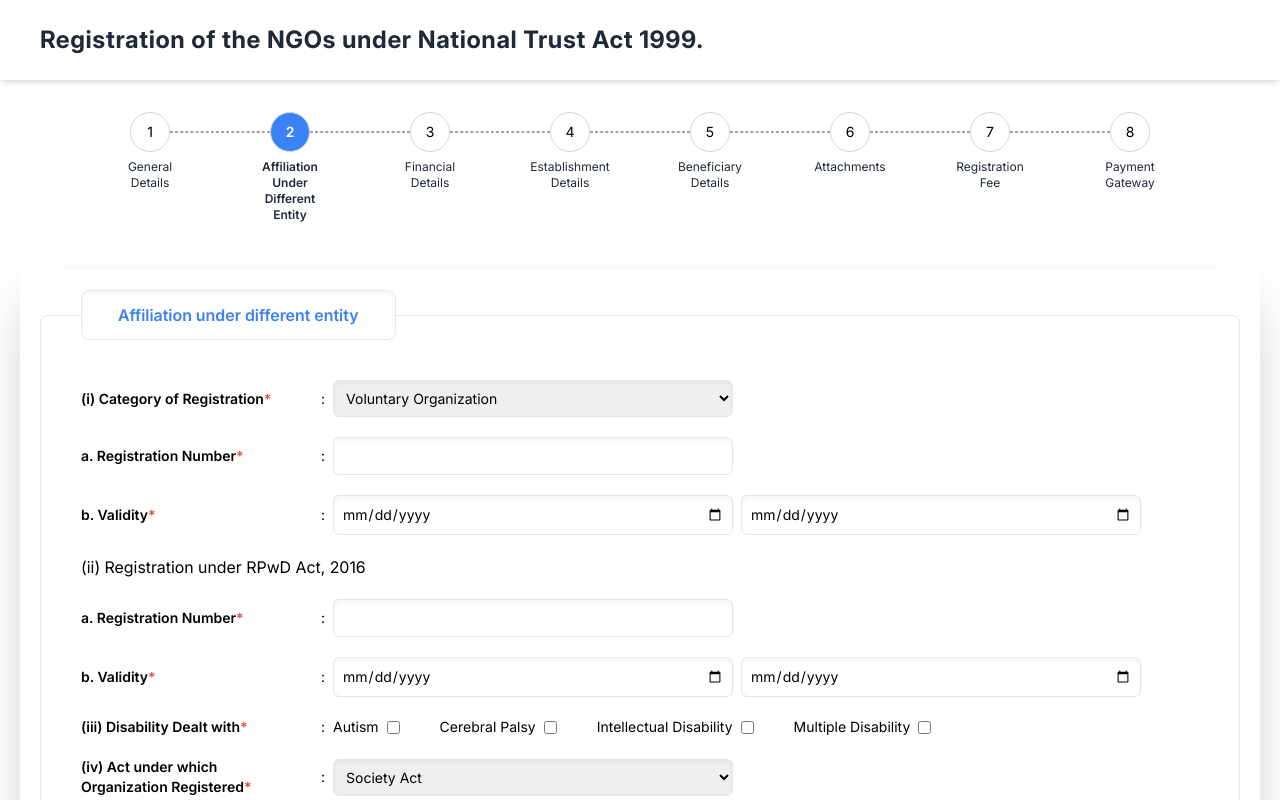
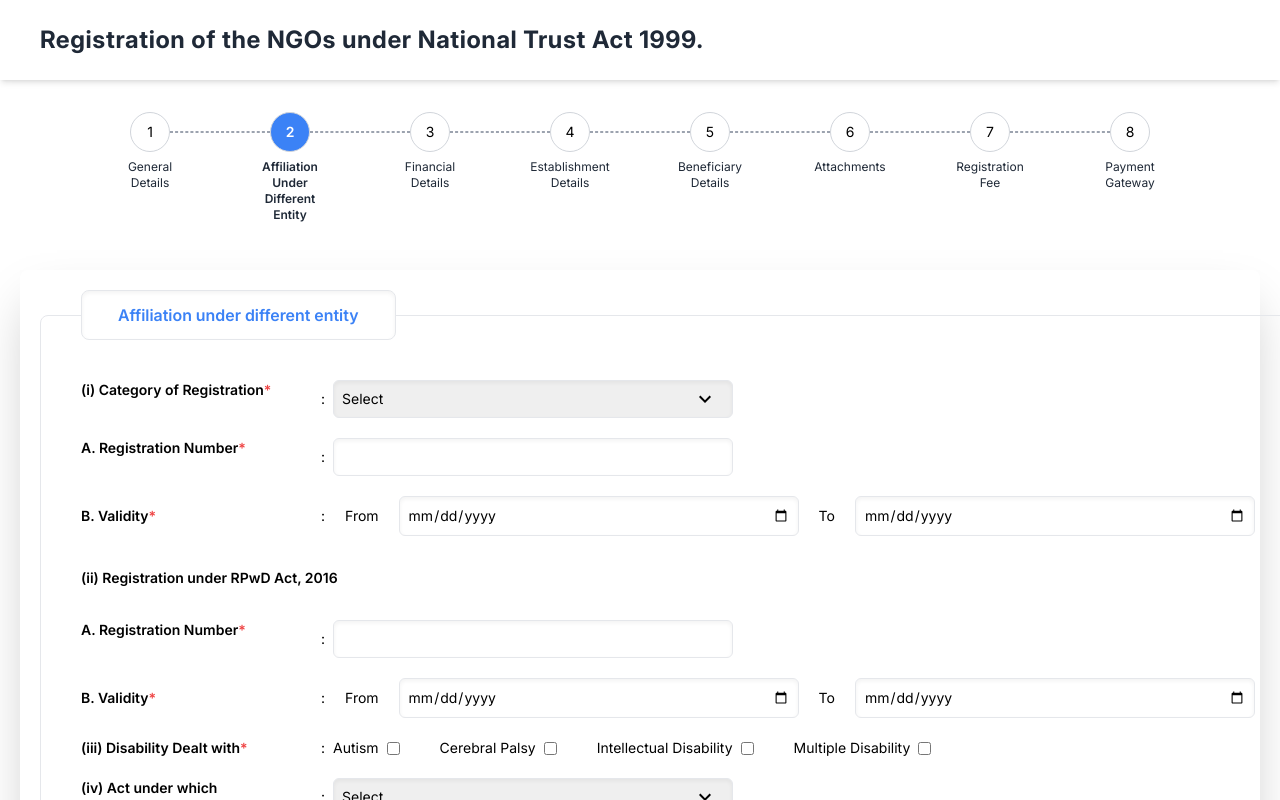
Before and after one commit to iamgauravkhare/ngo-form-app, a React (Vite) app: page / in a window 1280 px wide. Both pictures are taken after typing "Sample", "Sample", "Sample", "Sample", "5", "name@example.com" into the empty fields and a click on the input "Save & Next". Shown: the top 800 px of the page. Built offline with nearby package versions, Linux system fonts and the light colour scheme.

Commit message:
ui update

```diff
--- a/src/components/StepTwoForm.jsx
+++ b/src/components/StepTwoForm.jsx
@@ -1,6 +1,9 @@
 import React from "react";
 import { useDispatch } from "react-redux";
 import { updateCurrentStep } from "../store/formSlice";
+import SubHeading from "./SubHeading";
+import NormalInput from "./NormalInput";
+import Dropdown from "./Dropdown";
 
 const StepTwoForm = () => {
   const dispatch = useDispatch();
@@ -21,55 +24,31 @@ const StepTwoForm = () => {
             <legend className="py-3 px-9 border border-gray-200 rounded-lg text-blue-500 shadow-inner font-semibold">
               Affiliation under different entity
             </legend>
-
+            <Dropdown
+              title={"(i) Category of Registration"}
+              options={[
+                "Voluntary Organization",
+                "Association of Parents of PwDs",
+                "Association of Persons with Disability",
+              ]}
+            />
+            <NormalInput title={"a. Registration Number"} type={"text"} />
             <div className="flex gap-10 text-sm items-center">
               <label htmlFor="orgName" className="font-semibold w-[200px]">
-                (i) Category of Registration
+                B. Validity
                 <span className="text-red-500">*</span>
               </label>
-              <div className="flex items-center gap-2">
+              <div className="flex items-center gap-5">
                 <span>:</span>
-                <select
-                  name="orgName"
-                  id="orgName"
-                  className="border border-gray-200 rounded-md p-2 shadow-inner min-w-[400px]"
-                >
-                  <option value="">Voluntary Organization</option>
-                  <option value=""> Association of Parents of PwDs </option>
-                  <option value="">
-                    Association of Persons with Disability
-                  </option>
-                </select>
-              </div>
-            </div>
-            <div className="flex gap-10 text-sm items-center">
-              <label htmlFor="orgName" className="font-semibold w-[200px]">
-                a. Registration Number
-                <span className="text-red-500">*</span>
-              </label>
-              <div className="flex items-center gap-2">
-                <span>:</span>
-                <input
-                  type="text"
-                  name="orgName"
-                  id="orgName"
-                  className="border border-gray-200 rounded-md p-2 shadow-inner min-w-[400px]"
-                />
-              </div>
-            </div>
-            <div className="flex gap-10 text-sm items-center">
-              <label htmlFor="orgName" className="font-semibold w-[200px]">
-                b. Validity
-                <span className="text-red-500">*</span>
-              </label>
-              <div className="flex items-center gap-2">
-                <span>:</span>
+                <span>From</span>
                 <input
                   type="date"
                   name="orgName"
                   id="orgName"
                   className="border border-gray-200 rounded-md p-2 shadow-inner min-w-[400px]"
                 />
+                <span>To</span>
+
                 <input
                   type="date"
                   name="orgName"
@@ -78,35 +57,24 @@ const StepTwoForm = () => {
                 />
               </div>
             </div>
-            <h2>(ii) Registration under RPwD Act, 2016 </h2>
+            <SubHeading heading={"(ii) Registration under RPwD Act, 2016"} />
+            <NormalInput title={"a. Registration Number"} type={"text"} />
             <div className="flex gap-10 text-sm items-center">
               <label htmlFor="orgName" className="font-semibold w-[200px]">
-                a. Registration Number
+                B. Validity
                 <span className="text-red-500">*</span>
               </label>
-              <div className="flex items-center gap-2">
+              <div className="flex items-center gap-5">
                 <span>:</span>
-                <input
-                  type="text"
-                  name="orgName"
-                  id="orgName"
-                  className="border border-gray-200 rounded-md p-2 shadow-inner min-w-[400px]"
-                />
-              </div>
-            </div>
-            <div className="flex gap-10 text-sm items-center">
-              <label htmlFor="orgName" className="font-semibold w-[200px]">
-                b. Validity
-                <span className="text-red-500">*</span>
-              </label>
-              <div className="flex items-center gap-2">
-                <span>:</span>
+                <span>From</span>
                 <input
                   type="date"
                   name="orgName"
                   id="orgName"
                   className="border border-gray-200 rounded-md p-2 shadow-inner min-w-[400px]"
                 />
+                <span>To</span>
+
                 <input
                   type="date"
                   name="orgName"
@@ -146,46 +114,44 @@ const StepTwoForm = () => {
                 </div>
               </div>
             </div>
+            <Dropdown
+              title={"(iv) Act under which Organization Registered"}
+              options={[
+                "Society Act",
+                "Company Act",
+                "Public Charitable Trust",
+              ]}
+            />
+            <NormalInput title={"a. Registration Number"} type={"text"} />
+            <NormalInput title={"b. Valid Till"} type={"date"} />
+            <SubHeading
+              heading={
+                "(v) If, registered under Foreign Contribution Regulation Act (FCRA)"
+              }
+            />
+
+            <NormalInput title={"a. Registration Number"} type={"text"} />
+            <NormalInput title={"b. Valid Till"} type={"date"} />
+            <SubHeading
+              heading={"(vi) If earlier registered with National Trust"}
+            />
+            <NormalInput title={"a. Registration Number"} type={"text"} />
             <div className="flex gap-10 text-sm items-center">
               <label htmlFor="orgName" className="font-semibold w-[200px]">
-                (iv) Act under which Organization Registered
+                B. Validity
                 <span className="text-red-500">*</span>
               </label>
-              <div className="flex items-center gap-2">
+              <div className="flex items-center gap-5">
                 <span>:</span>
-                <select
-                  name="orgName"
-                  id="orgName"
-                  className="border border-gray-200 rounded-md p-2 shadow-inner min-w-[400px]"
-                >
-                  <option value=""> Society Act</option>
-                  <option value=""> Company Act </option>
-                  <option value="">Public Charitable Trust</option>
-                </select>
-              </div>
-            </div>
-            <div className="flex gap-10 text-sm items-center">
-              <label htmlFor="orgName" className="font-semibold w-[200px]">
-                a. Registration Number
-                <span className="text-red-500">*</span>
-              </label>
-              <div className="flex items-center gap-2">
-                <span>:</span>
+                <span>From</span>
                 <input
-                  type="text"
+                  type="date"
                   name="orgName"
                   id="orgName"
                   className="border border-gray-200 rounded-md p-2 shadow-inner min-w-[400px]"
                 />
-              </div>
-            </div>
-            <div className="flex gap-10 text-sm items-center">
-              <label htmlFor="orgName" className="font-semibold w-[200px]">
-                b. Valid Till
-                <span className="text-red-500">*</span>
-              </label>
-              <div className="flex items-center gap-2">
-                <span>:</span>
+                <span>To</span>
+
                 <input
                   type="date"
                   name="orgName"
@@ -194,140 +160,16 @@ const StepTwoForm = () => {
                 />
               </div>
             </div>
-            <h2>
-              (v) If, registered under Foreign Contribution Regulation Act
-              (FCRA)
-            </h2>
-            <div className="flex gap-10 text-sm items-center">
-              <label htmlFor="orgName" className="font-semibold w-[200px]">
-                a. Registration Number
-                <span className="text-red-500">*</span>
-              </label>
-              <div className="flex items-center gap-2">
-                <span>:</span>
-                <input
-                  type="text"
-                  name="orgName"
-                  id="orgName"
-                  className="border border-gray-200 rounded-md p-2 shadow-inner min-w-[400px]"
-                />
-              </div>
-            </div>
-            <div className="flex gap-10 text-sm items-center">
-              <label htmlFor="orgName" className="font-semibold w-[200px]">
-                b. Valid Till
-                <span className="text-red-500">*</span>
-              </label>
-              <div className="flex items-center gap-2">
-                <span>:</span>
-                <input
-                  type="date"
-                  name="orgName"
-                  id="orgName"
-                  className="border border-gray-200 rounded-md p-2 shadow-inner min-w-[400px]"
-                />
-              </div>
-            </div>
-            <h2>(vi) If earlier registered with National Trust</h2>
-            <div className="flex gap-10 text-sm items-center">
-              <label htmlFor="orgName" className="font-semibold w-[200px]">
-                a. Registration Number
-                <span className="text-red-500">*</span>
-              </label>
-              <div className="flex items-center gap-2">
-                <span>:</span>
-                <input
-                  type="text"
-                  name="orgName"
-                  id="orgName"
-                  className="border border-gray-200 rounded-md p-2 shadow-inner min-w-[400px]"
-                />
-              </div>
-            </div>
-            <div className="flex gap-10 text-sm items-center">
-              <label htmlFor="orgName" className="font-semibold w-[200px]">
-                b. Validity
-                <span className="text-red-500">*</span>
-              </label>
-              <div className="flex items-center gap-2">
-                <span>:</span>
-                <input
-                  type="date"
-                  name="orgName"
-                  id="orgName"
-                  className="border border-gray-200 rounded-md p-2 shadow-inner min-w-[400px]"
-                />
-                <input
-                  type="date"
-                  name="orgName"
-                  id="orgName"
-                  className="border border-gray-200 rounded-md p-2 shadow-inner min-w-[400px]"
-                />
-              </div>
-            </div>
-            <h2>(vii) If Voluntary Organization, Submit </h2>
 
-            <div className="flex gap-10 text-sm items-center">
-              <label htmlFor="orgName" className="font-semibold w-[200px]">
-                a. Minimum income
-                <span className="text-red-500">*</span>
-              </label>
-              <div className="flex items-center gap-2">
-                <span>:</span>
-                <input
-                  type="number"
-                  name="orgName"
-                  id="orgName"
-                  className="border border-gray-200 rounded-md p-2 shadow-inner min-w-[400px]"
-                />
-              </div>
-            </div>
-            <div className="flex gap-10 text-sm items-center">
-              <label htmlFor="orgName" className="font-semibold w-[200px]">
-                b. Minimum Expenditure
-                <span className="text-red-500">*</span>
-              </label>
-              <div className="flex items-center gap-2">
-                <span>:</span>
-                <input
-                  type="number"
-                  name="orgName"
-                  id="orgName"
-                  className="border border-gray-200 rounded-md p-2 shadow-inner min-w-[400px]"
-                />
-              </div>
-            </div>
-            <div className="flex gap-10 text-sm items-center">
-              <label htmlFor="orgName" className="font-semibold w-[200px]">
-                c. Minimum donation & CSR fund
-                <span className="text-red-500">*</span>
-              </label>
-              <div className="flex items-center gap-2">
-                <span>:</span>
-                <input
-                  type="number"
-                  name="orgName"
-                  id="orgName"
-                  className="border border-gray-200 rounded-md p-2 shadow-inner min-w-[400px]"
-                />
-              </div>
-            </div>
-            <div className="flex gap-10 text-sm items-center">
-              <label htmlFor="orgName" className="font-semibold w-[200px]">
-                d. 12 A & 80 G certificate (optional)
-                <span className="text-red-500">*</span>
-              </label>
-              <div className="flex items-center gap-2">
-                <span>:</span>
-                <input
-                  type="number"
-                  name="orgName"
-                  id="orgName"
-                  className="border border-gray-200 rounded-md p-2 shadow-inner min-w-[400px]"
-                />
-              </div>
-            </div>
-
+            <SubHeading heading={"(vii) If Voluntary Organization, Submit"} />
+            {[
+              "a. Minimum income",
+              "b. Minimum Expenditure",
+              "c. Minimum donation & CSR fund",
+              "d. 12 A & 80 G certificate (optional)",
+            ].map((data, i) => (
+              <NormalInput title={data} type={"number"} key={i} />
+            ))}
             <div className="w-full flex justify-between py-5">
               <button
                 type="button"
--- a/src/components/SubHeading.jsx
+++ b/src/components/SubHeading.jsx
@@ -1,7 +1,7 @@
 import React from "react";
 
 const SubHeading = ({ heading }) => {
-  return <h2 className="text-sm font-semibold text-black">{heading}</h2>;
+  return <h2 className="text-sm font-semibold text-black py-3">{heading}</h2>;
 };
 
 export default SubHeading;
```
Also changed, not shown: src/components/StepOneForm.jsx (+18 -5 lines).
